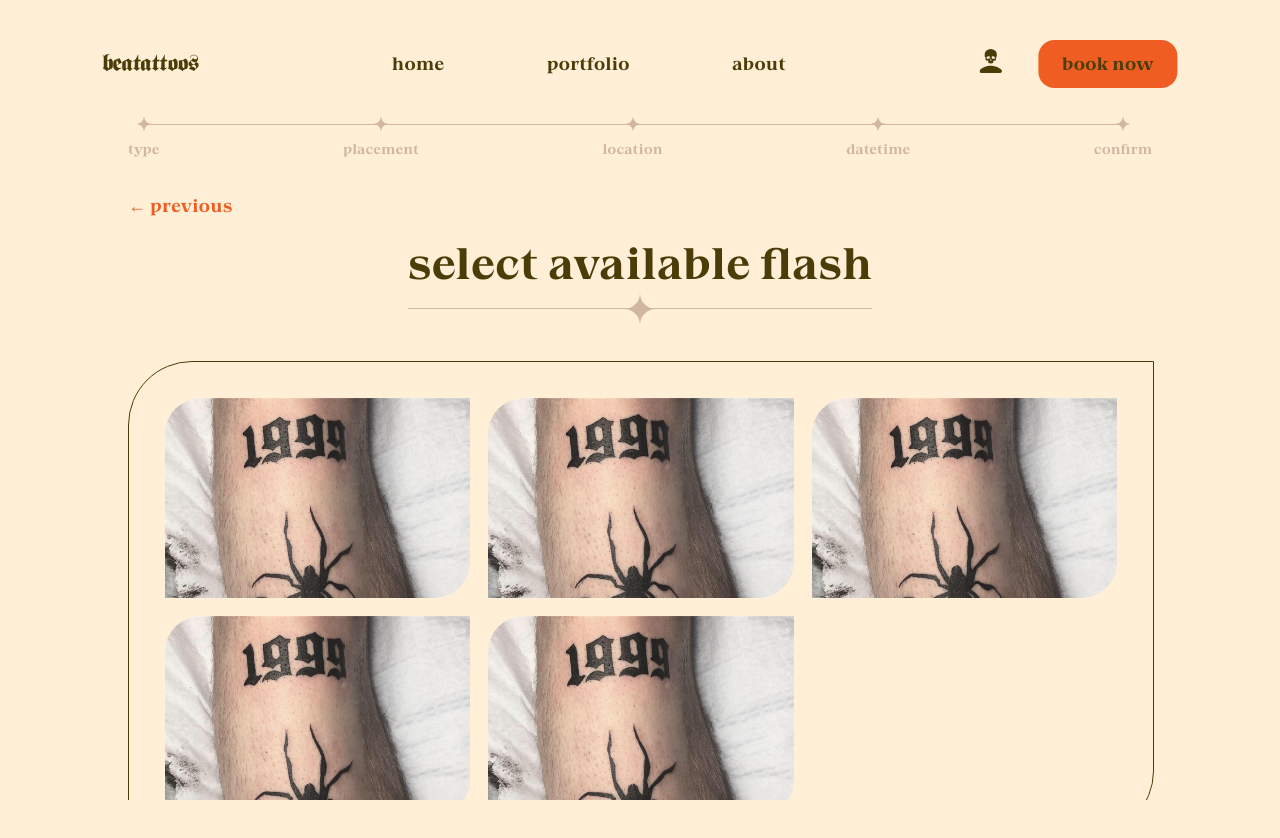
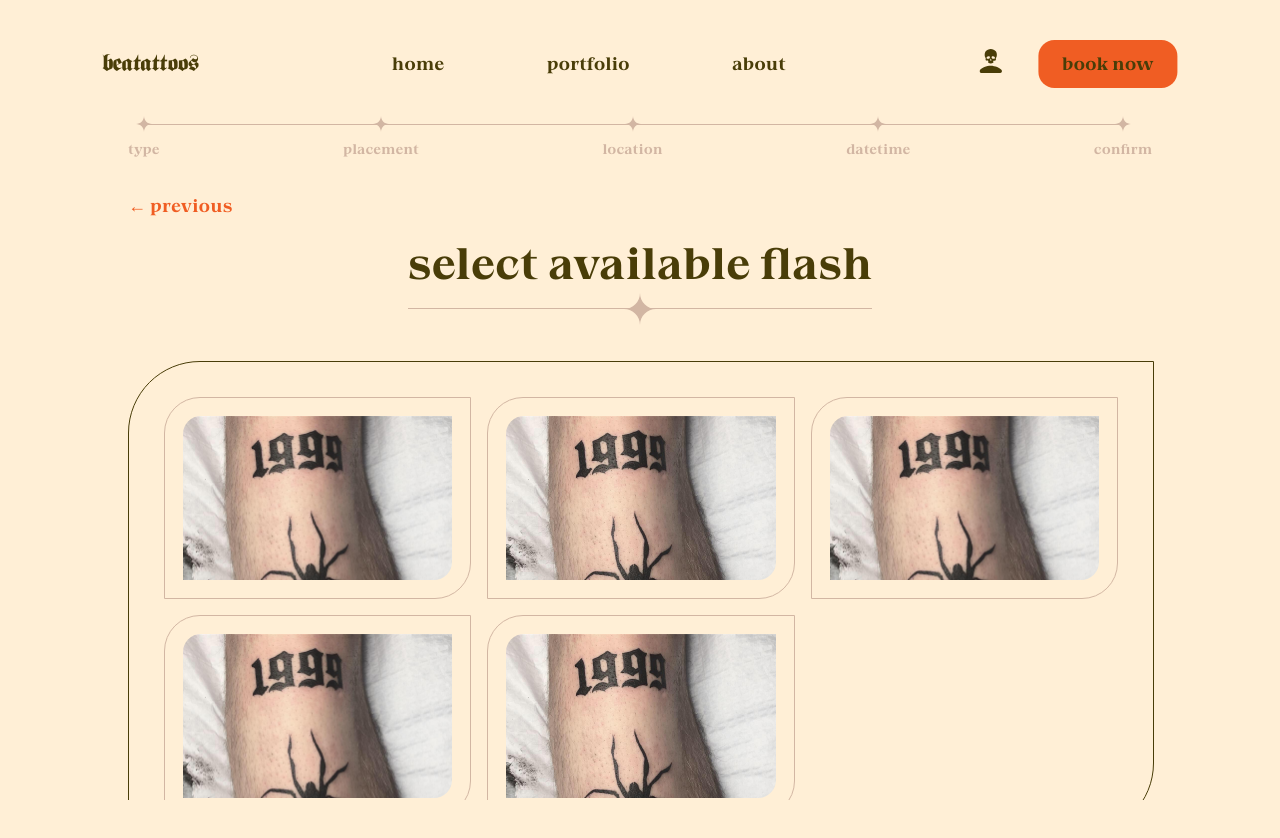
Before and after one commit to Gretron/beatattoos, a React (Create React App) app in the folder src/frontend/: page /book/type/flash in a window 1280 px wide. Shown: the top 838 px of the page. Built offline with nearby package versions, Linux system fonts and the light colour scheme.

Commit message:
style(frontend/book):  make flash select more obvious

```diff
--- a/src/frontend/src/assets/css/global.css
+++ b/src/frontend/src/assets/css/global.css
@@ -204,6 +204,10 @@ a[disabled] {
   pointer-events: none;
 }
 
+a[disabled]:hover {
+  color: var(--dune);
+}
+
 /* #endregion */
 
 /* #region Fields */
@@ -217,11 +221,15 @@ a[disabled] {
 .field__input {
   background: transparent;
 
+  width: calc(100% - 16px * 2);
+
   padding: 16px;
   border: 1px solid var(--dune);
   border-radius: 0 16px 0 16px;
 
   font-size: var(--h5);
+
+  resize: none;
 
   transition: 0.2s;
 }
@@ -235,6 +243,8 @@ a[disabled] {
 .field__input::placeholder {
   color: var(--dune);
   opacity: 1; /* Firefox */
+
+  font-family: "GrandCru-RegularS";
 }
 
 .field__input:-ms-input-placeholder {
--- a/src/frontend/src/features/book/assets/css/book.css
+++ b/src/frontend/src/features/book/assets/css/book.css
@@ -39,35 +39,10 @@
   width: 0%;
 }
 
-.book-progress__init .book-progress__indicator {
-  transition: ease 1s;
-}
-
-.book-progress__indicator--placement {
-  width: 24.5%;
-}
-
-.book-progress__indicator--location {
-  width: 50%;
-}
-
-.book-progress__indicator--datetime {
-  width: 75%;
-}
-
-.book-progress__indicator--confirm {
-  width: 100%;
-}
-
 .book-progress__point {
   display: flex;
   flex-direction: column;
   align-items: center;
-}
-
-.book-progress__init .book-progress__point--active .book-progress__point-icon,
-.book-progress__init .book-progress__point--active .book-progress__point-text {
-  transition-delay: 1s;
 }
 
 .book-progress__point-icon {
@@ -78,14 +53,6 @@
 
 .book-progress__point-text {
   color: var(--dune);
-}
-
-.book-progress__point--active .book-progress__point-icon {
-  fill: var(--brown);
-}
-
-.book-progress__point--active .book-progress__point-text {
-  color: var(--brown);
 }
 
 .book__top-navigation {
--- a/src/frontend/src/features/book/assets/css/type.css
+++ b/src/frontend/src/features/book/assets/css/type.css
@@ -75,21 +75,23 @@ button[disabled] .select-type__button-subtitle {
 /* #region Flash */
 
 .flash-form {
-  --form-padding: 2rem;
+  --padding: min(1rem, 3vw);
 
   display: grid;
   gap: 1rem;
   grid-template-columns: repeat(3, 1fr);
   grid-auto-rows: 200px;
 
-  width: calc(min(100%, 90vw) - var(--form-padding) * 2);
+  width: calc(min(100%, 90vw) - var(--padding) * 4);
   height: 50vh;
 
   margin: 0 auto;
 
-  padding: var(--form-padding);
+  padding: calc(var(--padding) * 2);
   border: 1px solid var(--brown);
-  border-radius: 64px 0 64px 0;
+  border-radius: calc(var(--padding) * 4) 0 calc(var(--padding) * 4) 0;
+
+  overflow-y: scroll;
 }
 
 .flash-form__option-image {
@@ -108,54 +110,56 @@ button[disabled] .select-type__button-subtitle {
   cursor: pointer;
 }
 
+.flash-form__option {
+  position: relative;
+}
+
 .flash-form__option-input {
   display: none;
 }
 
-.flash-form__option {
-  --margin: 1rem;
+.flash-form__option-border {
+  position: absolute;
+  top: 0;
+  left: 0;
+  transform: translate(-1px, -1px);
+  z-index: -1;
 
-  position: relative;
+  width: 100%;
+  height: 100%;
+
+  border: 1px solid var(--dune);
+  border-radius: calc(var(--padding) * 2) 0 calc(var(--padding) * 2) 0;
 }
 
 .flash-form__option-label {
-  border-radius: calc(var(--margin) * 2) 0 calc(var(--margin) * 2) 0;
+  background: url("../img/flash.jpg");
+  background-size: cover;
+
+  display: block;
+
+  width: calc(100% - var(--padding) * 2);
+  height: calc(100% - var(--padding) * 2);
+
+  border-radius: var(--padding) 0 var(--padding) 0;
+  margin: var(--padding);
 }
 
-.flash-form__option-input:checked + .flash-form__option-label {
-  --margin: 1rem;
-  margin: var(--margin);
+.flash-form__option-input:checked ~ .flash-form__option-border {
+  border: 1px solid var(--orange);
+}
+
+/*
+.flash-form__option-input:checked ~ .flash-form__option-label {
   width: calc(100% - var(--margin) * 2);
   height: calc(100% - var(--margin) * 2);
 
   border-radius: 1rem 0 1rem 0;
 }
-
-.flash-form__option-input:checked ~ .flash-form__option-border {
-  position: absolute;
-  top: 0;
-  left: 0;
-  transform: translate(-1px, -1px);
-
-  width: 100%;
-  height: 100%;
-
-  border: 1px solid var(--orange);
-  border-radius: 2rem 0 2rem 0;
-}
-
-.flash-form__option-label {
-  display: block;
-
-  width: 100%;
-  height: 100%;
-
-  background: url("../img/flash.jpg");
-  background-size: cover;
-}
+*/
 
 @media (max-width: 64em) {
   .flash-form {
-    grid-template-columns: repeat(2, 1fr);
+    grid-template-columns: repeat(1, 1fr);
   }
 }
--- a/src/frontend/src/features/book/components/CustomForm.js
+++ b/src/frontend/src/features/book/components/CustomForm.js
@@ -5,7 +5,7 @@ const CustomForm = () => {
   let context = useOutletContext();
 
   useEffect(() => {
-    context.setHeader("select available flash");
+    context.setHeader("insert reference images");
     context.setNextStep("type/description");
     context.setPreviousStep("type/select");
   }, []);
--- a/src/frontend/src/features/book/components/DescriptionForm.js
+++ b/src/frontend/src/features/book/components/DescriptionForm.js
@@ -8,9 +8,23 @@ const DescriptionForm = () => {
     context.setHeader("write description*");
     context.setNextStep("placement");
     context.setPreviousStep("type/custom");
+
+    return () => {
+      context.setPreviousStep("type/description");
+    };
   }, []);
 
-  return <form className="description-form"></form>;
+  return (
+    <form className="description-form">
+      <div className="description-form__field field">
+        <div className="field__label">description</div>
+        <textarea
+          className="field__input"
+          placeholder="your description goes here"
+        ></textarea>
+      </div>
+    </form>
+  );
 };
 
 export default DescriptionForm;
--- a/src/frontend/src/features/book/components/FlashRadio.js
+++ b/src/frontend/src/features/book/components/FlashRadio.js
@@ -9,8 +9,8 @@ const FlashOption = ({ id, src, onChange }) => {
         value={id}
         onChange={() => onChange(id)}
       />
+      <div className="flash-form__option-border"></div>
       <label className="flash-form__option-label" for={id} />
-      <div className="flash-form__option-border"></div>
     </div>
   );
 };
--- a/src/frontend/src/features/book/components/NoteForm.js
+++ b/src/frontend/src/features/book/components/NoteForm.js
@@ -8,9 +8,24 @@ const NoteForm = () => {
     context.setHeader("write note (optional)");
     context.setNextStep("placement");
     context.setPreviousStep("type/flash");
+
+    return () => {
+      context.setPreviousStep("type/note");
+    };
   }, []);
 
-  return <form className="note-form"></form>;
+  return (
+    <form className="note-form">
+      <div className="note-form__field field">
+        <div className="field__label">note</div>
+        <input
+          className="field__input"
+          type="text"
+          placeholder="your note goes here (max 256 characters)"
+        ></input>
+      </div>
+    </form>
+  );
 };
 
 export default NoteForm;
--- a/src/frontend/src/pages/Book.js
+++ b/src/frontend/src/pages/Book.js
@@ -14,6 +14,8 @@ import Seperator from "../components/Seperator";
  * Book Page
  */
 const Book = () => {
+  //const location = useLocation();
+
   // Header of Book Step
   let [header, setHeader] = useState("");
 
@@ -21,7 +23,12 @@ const Book = () => {
   let [nextStep, setNextStep] = useState("");
   let [previousStep, setPreviousStep] = useState("");
 
-  useEffect(() => {}, []);
+  useEffect(
+    () => {},
+    [
+      /*location*/
+    ]
+  );
 
   return (
     <div className="book">
```
Also changed, not shown: src/frontend/src/features/book/components/PlacementForm.js (added, +16 -0 lines).
